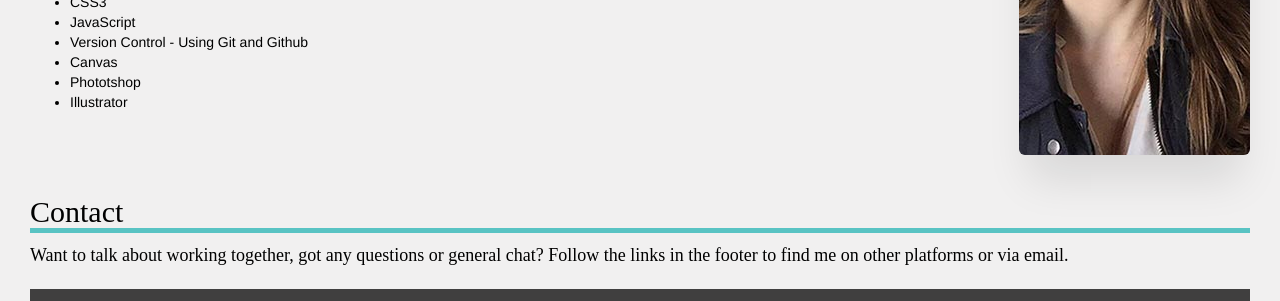
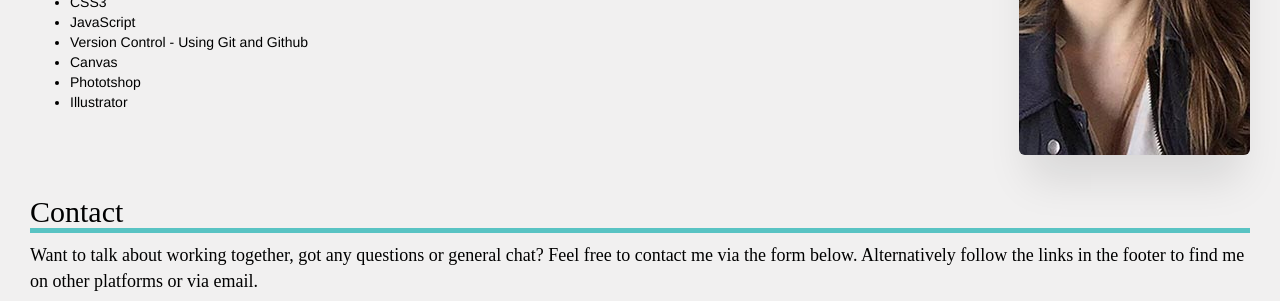
Before and after one commit to natalie-chappelhow/natalie-chappelhow.github.io, a plain HTML site: page index.html in a window 1280 px wide. Shown: the part 1001-1302 px from the top of the page. Drawn offline with Linux system fonts and the light colour scheme.

Commit message:
Made changes to index.html

```diff
--- a/index.html
+++ b/index.html
@@ -199,8 +199,7 @@
 	<div class="col-xs-12">
 		<div id="contactForm">
 			<h2>Contact</h2>
-			<p>Want to talk about working together, got any questions or general chat? Follow the links in the footer to find me on other platforms or via email.</p>
-			<!--
+			<p>Want to talk about working together, got any questions or general chat? Feel free to contact me via the form below. Alternatively follow the links in the footer to find me on other platforms or via email.</p>
 			<form>
 				<div class="form-group" method="post" action="sendForm.php">
 					<p style="font-size:14px;">Fields marked with an * are required</p>
@@ -224,7 +223,7 @@
 		</div>
 	</div>
 </div>
--->
+
 
 <!--Start of the Footer-->
 	<footer class="footer">
```
